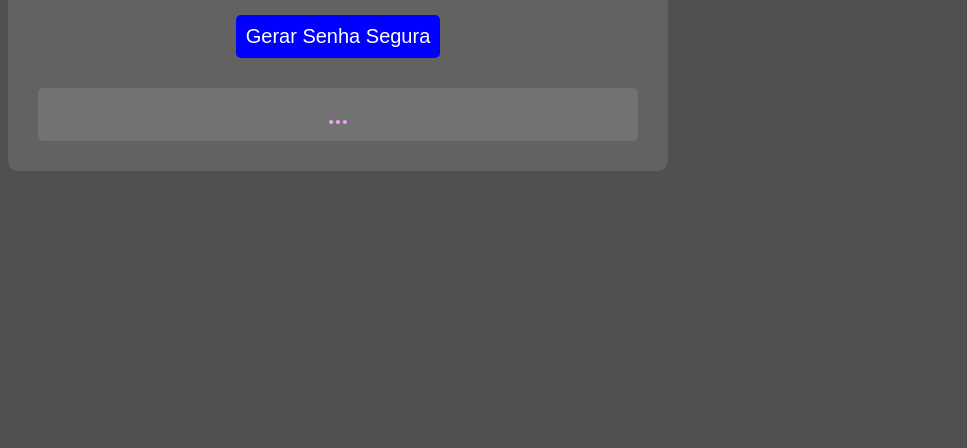
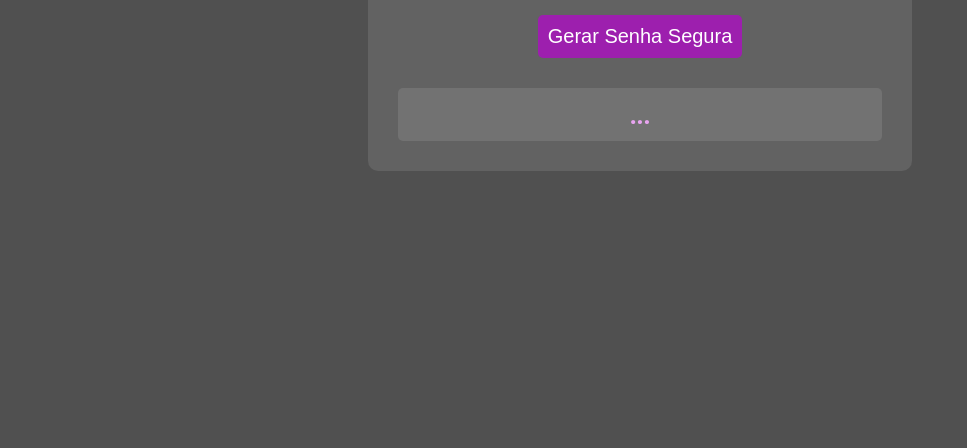
Before and after one commit to devLucasCBMelo/Gerador-de-Senhas-Seguras, a website built with Vite: page index.html in a window 1280 px wide. Shown: the part 368-816 px from the top of the page, without its empty margins (0-967 px from the left). Built offline with nearby package versions, Linux system fonts and the light colour scheme.

Commit message:
centralizando

```diff
--- a/src/style.css
+++ b/src/style.css
@@ -7,6 +7,7 @@ body {
   flex-direction: column;
   justify-content: center;
   min-height: 100vh;
+  align-items: center;
 }
 
 main {
@@ -14,6 +15,7 @@ main {
   max-width: 600px;
   border-radius: 10px;
   padding: 10px 30px;
+  text-align: center;
 }
 
 h2 {
@@ -24,7 +26,7 @@ h2 {
 }
 
 button {
-  background-color: blue;
+  background-color: #9d1fae;
   border: 0 none;
   padding: 10px;
   font-size: 20px;
```
